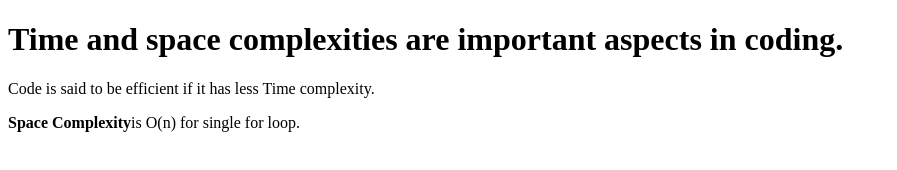
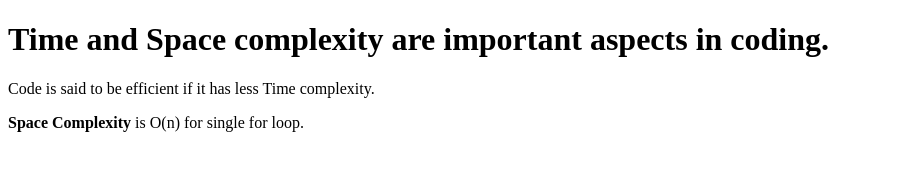
Before and after one commit to acciojob/time-and-space-complexity-Harshsurya-1327, a website: page main.html in a window 1280 px wide. Shown: the whole page, without its empty margins (0-897 px from the left). Drawn offline with Linux system fonts and the light colour scheme.

Commit message:
created a submission

```diff
--- a/main.html
+++ b/main.html
@@ -8,9 +8,9 @@
 
 <body>
 	<!-- the entire body must be written by student -->
-<h1>Time and space complexities are important aspects in coding.</h1>
+<h1>Time and Space complexity are important aspects in coding.</h1>
 	<p>Code is said to be efficient if it has less Time complexity.</p>
-	<p><b>Space Complexity</b>is O(n) for single for loop.</p>
+	<p><b>Space Complexity</b> is O(n) for single for loop.</p>
 
 
     <script type="text/javascript" src="./script.js">
```
